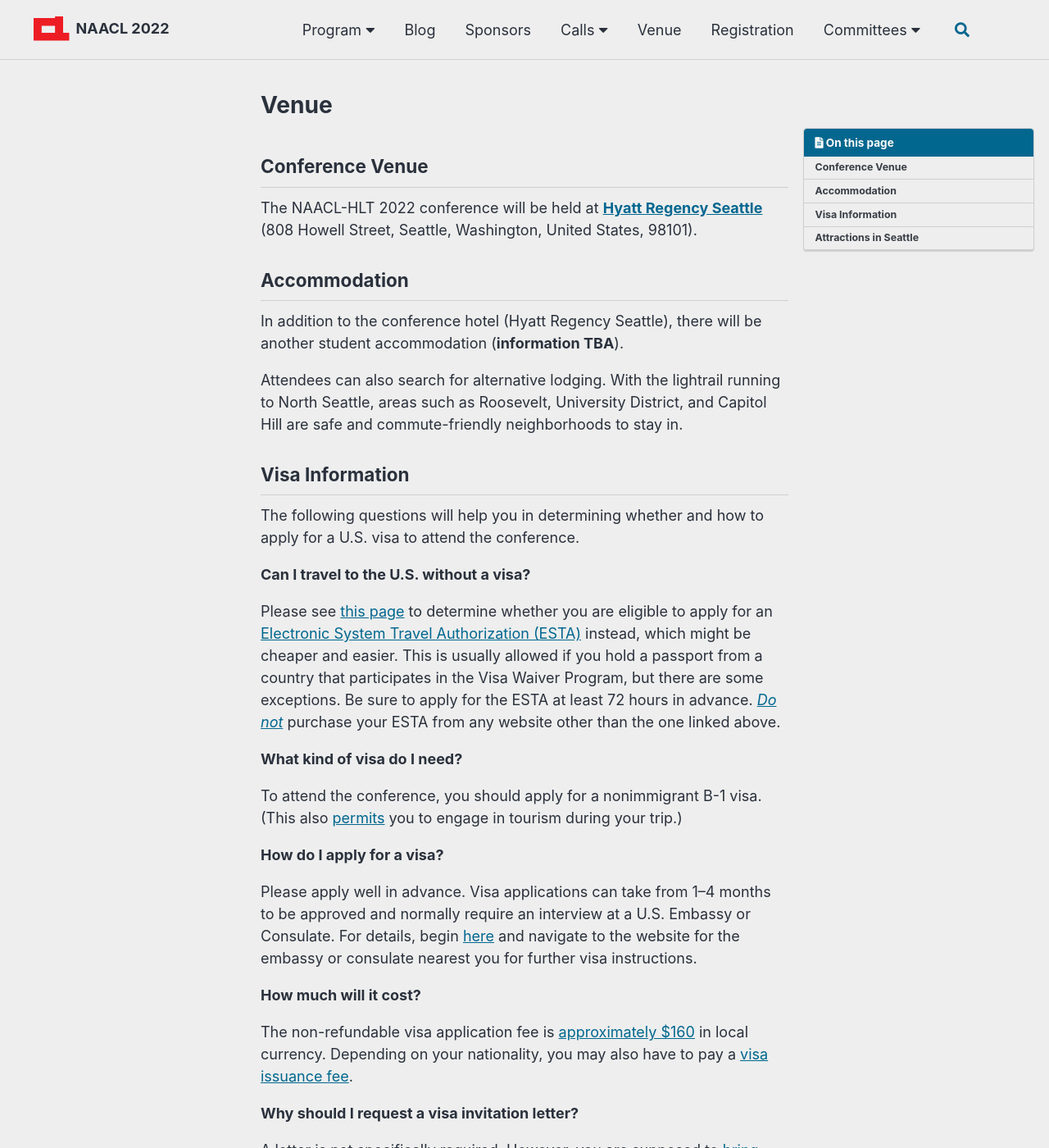
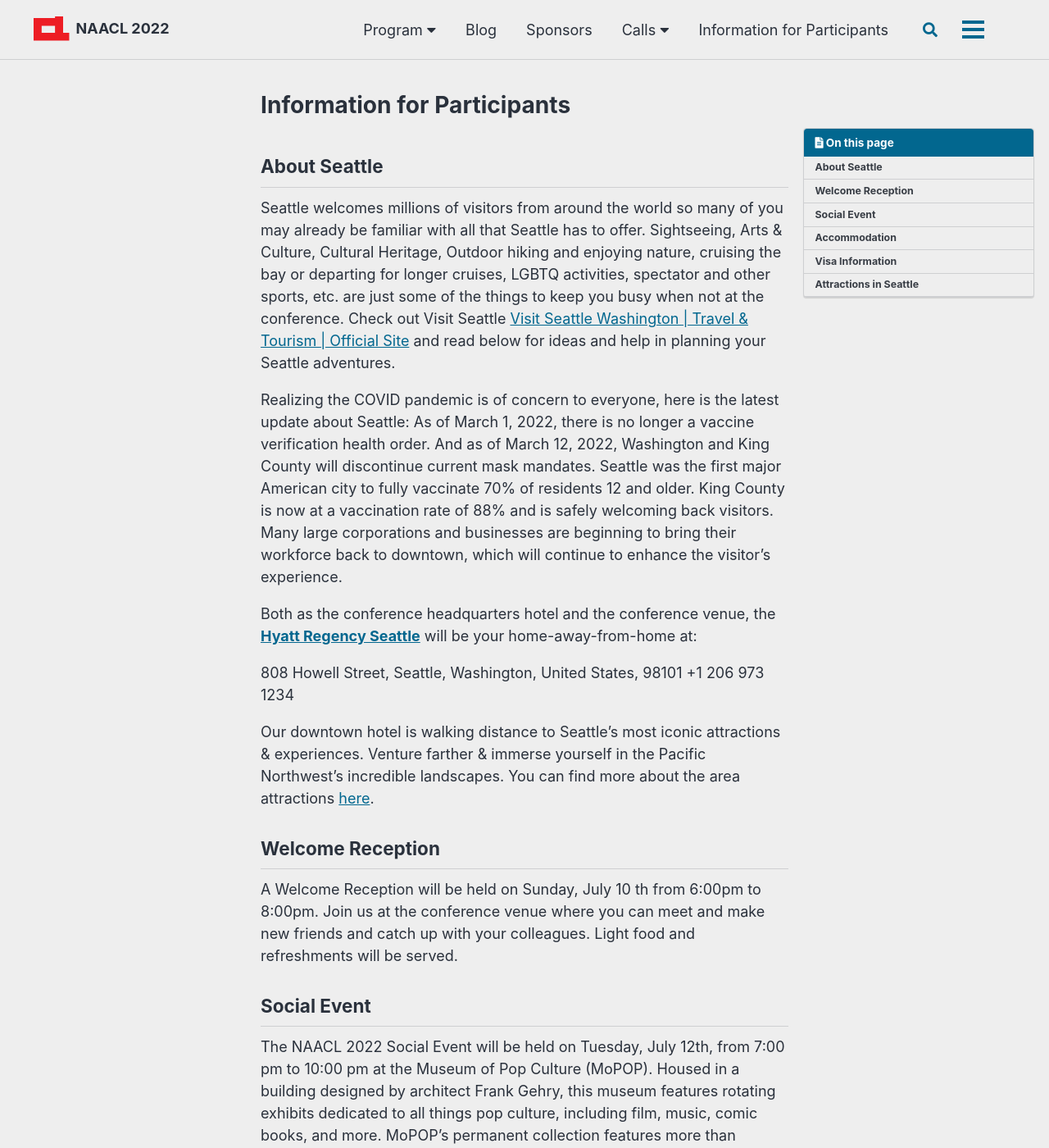
Before and after one commit to naacl-org/naacl-2022-website, a Jekyll site: the page built from _pages/venue.md, in a window 1280 px wide and 1400 px high. Shown: the whole window at 82% size. Built offline with Jekyll 4.4.1, drawn with Linux system fonts in a browser that asks for light colours; cached includes are drawn as plain includes; comment, search, counter and statistics services are not loaded; some of the changed text lies outside the part shown.

Commit message:
Update information for participants

```diff
--- a/_data/navigation.yml
+++ b/_data/navigation.yml
@@ -27,7 +27,7 @@ main:
   #- title: "Reviewer"
   #  url: /reviewer/instructions/
 
-  - title: "Venue"
+  - title: "Information for Participants"
     url: /venue/
 
   - title: "Registration"
--- a/_pages/venue.md
+++ b/_pages/venue.md
@@ -1,19 +1,75 @@
 ---
-title: Venue
+title: Information for Participants
 layout: single
 permalink: /venue/
 toc: true
 ---
 
-## Conference Venue
+## About Seattle
 
-The NAACL-HLT 2022 conference will be held at [**Hyatt Regency Seattle**](https://www.hyatt.com/en-US/hotel/washington/hyatt-regency-seattle/sears) (808 Howell Street, Seattle, Washington, United States, 98101).
+Seattle welcomes millions of visitors from around the world so many of you may already be familiar
+with all that Seattle has to offer. Sightseeing, Arts &amp; Culture, Cultural Heritage, Outdoor hiking and
+enjoying nature, cruising the bay or departing for longer cruises, LGBTQ activities, spectator and other
+sports, etc. are just some of the things to keep you busy when not at the conference. Check out Visit
+Seattle [Visit Seattle Washington | Travel &amp; Tourism | Official Site](https://visitseattle.org/) and read below
+for ideas and help in planning your Seattle adventures.
+
+Realizing the COVID pandemic is of concern to everyone, here is the latest update about Seattle: As of
+March 1, 2022, there is no longer a vaccine verification health order. And as of March 12, 2022,
+Washington and King County will discontinue current mask mandates. Seattle was the first major
+American city to fully vaccinate 70% of residents 12 and older. King County is now at a vaccination rate
+of 88% and is safely welcoming back visitors. Many large corporations and businesses are beginning to
+bring their workforce back to downtown, which will continue to enhance the visitor’s experience.
+
+Both as the conference headquarters hotel and the conference venue, the [**Hyatt Regency Seattle**](https://www.hyatt.com/en-US/hotel/washington/hyatt-regency-seattle/sears) will be
+your home-away-from-home at:
+
+808 Howell Street, Seattle, Washington, United States, 98101 +1 206 973 1234
+
+Our downtown hotel is walking distance to Seattle’s most iconic attractions &amp; experiences. Venture
+farther &amp; immerse yourself in the Pacific Northwest’s incredible landscapes. You can find more about
+the area attractions [here](https://www.hyatt.com/en-US/hotel/washington/hyatt-regency-seattle/sears/area-attractions).
+
+## Welcome Reception
+
+A Welcome Reception will be held on Sunday, July 10 th from 6:00pm to 8:00pm. Join us at the
+conference venue where you can meet and make new friends and catch up with your colleagues. Light
+food and refreshments will be served.
+
+## Social Event
+
+The NAACL 2022 Social Event will be held on Tuesday, July 12th, from 7:00 pm to 10:00 pm at the
+Museum of Pop Culture (MoPOP). Housed in a building designed by architect Frank Gehry, this
+museum features rotating exhibits dedicated to all things pop culture, including film, music, comic
+books, and more. MoPOP’s permanent collection features more than 80,000 objects. While we add
+objects to this online catalog over the coming years until the entire collection is accessible digitally,
+
+MoPOP curators have selected iconic objects from across genres and time periods, in order to highlight
+the breadth of MoPOP’s permanent collection. Visit [here](https://www.mopop.org/collection/highlights/) to learn more about MoPOP.
+
+The Museum of Pop Culture (formerly EMP Museum) is located at 325 5th Avenue N at Seattle Center.
+
+One entrance ticket will be included with your in-person registration. Please note that we need to plan
+ahead so it is important to let us know on the registration form whether or not you plan to attend the
+social event.
+
+<img src="../../assets/images/mopop1.jpeg" alt="MoPop1" width="30%">
+<img src="../../assets/images/mopop2.jpeg" alt="MoPop2" width="30%">
+<img src="../../assets/images/mopop3.jpeg" alt="MoPop3" width="30%">
 
 ## Accommodation
 
-In addition to the conference hotel (Hyatt Regency Seattle), there will be another student accommodation (**information TBA**).
+We have secured accommodation for participants at NAACL-HLT 2022 discounted rates at the Hyatt Regency Seattle
+which is also the conference venue. You can make your discounted reservation [here](https://www.hyatt.com/en-US/group-booking/SEARS/G-ACLL).
 
-Attendees can also search for alternative lodging. With the lightrail running to North Seattle, areas such as Roosevelt, University District, and Capitol Hill are safe and commute-friendly neighborhoods to stay in.
+- Walk two blocks southwest to the Westlake Station, where you can board the Link Light Rail and ride it to the airport, University of Washington, and more. Seattle-Tacoma International Airport is just 15 miles away.
+- Overnight self-parking for hotel guests; In & Out privileges included. $40/day
+- Complimentary Wi-fi in all guest rooms.
+- Single/Double Room: **$275**, Triple Room: **$300**, Quad Room: **$325**.
+-
+Quoted rates will be possible up to 3 days pre- and post-conference, based on hotel availability. ACL discounted rates are available through Sunday, June 19, 2022. Reservation requests received after the cut-off date will be based on standard room type availability at the contracted group rate.
+
+And, the hotel is committed to providing equal access and opportunity for individuals with disabilities, making the hotel more accessible.  You may find a list of accessibility provisions [here](https://www.hyatt.com/en-US/hotel/washington/hyatt-regency-seattle/sears).
 
 ## Visa Information
 
```
Also changed, not shown: _pages/committees/organization.md (+11 -0 lines), assets/images/committee/priscilla_rasmussen.jpg (added), assets/images/mopop1.jpeg (added), assets/images/mopop2.jpeg (added), assets/images/mopop3.jpeg (added).
